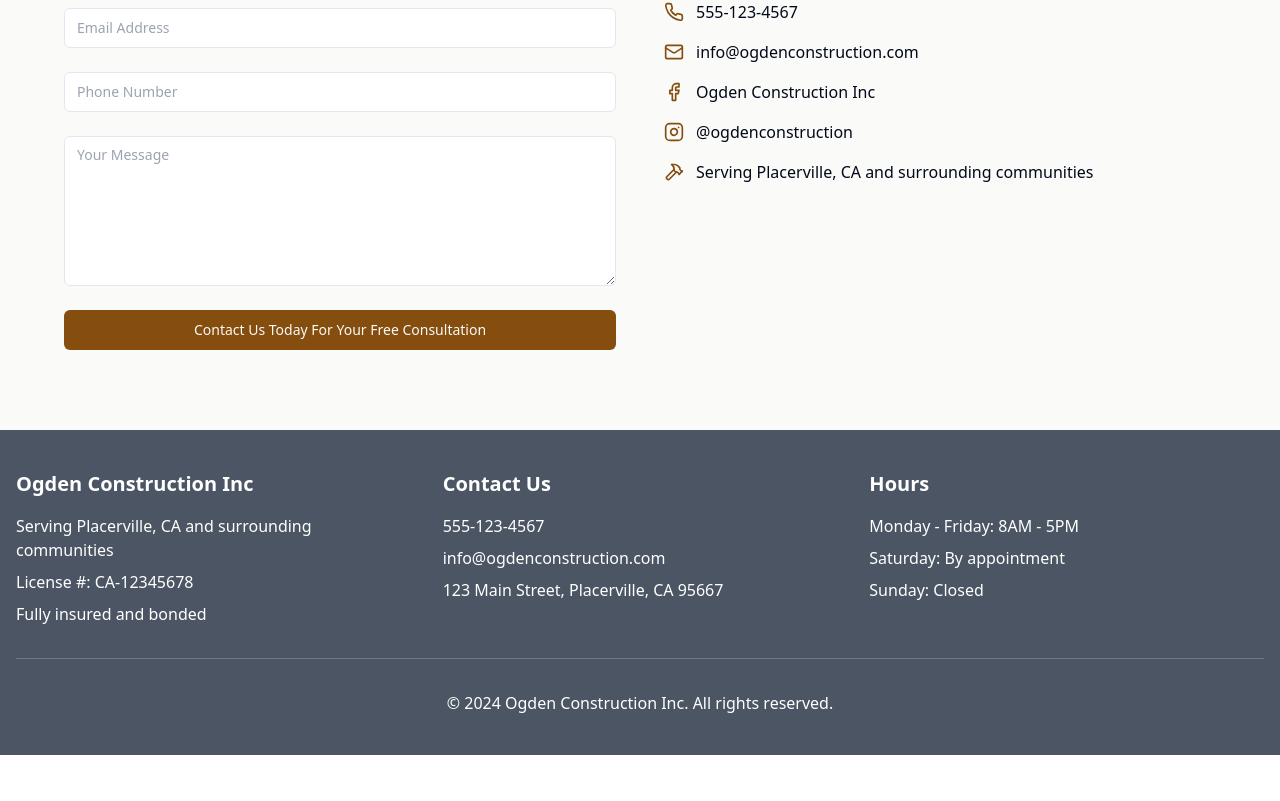
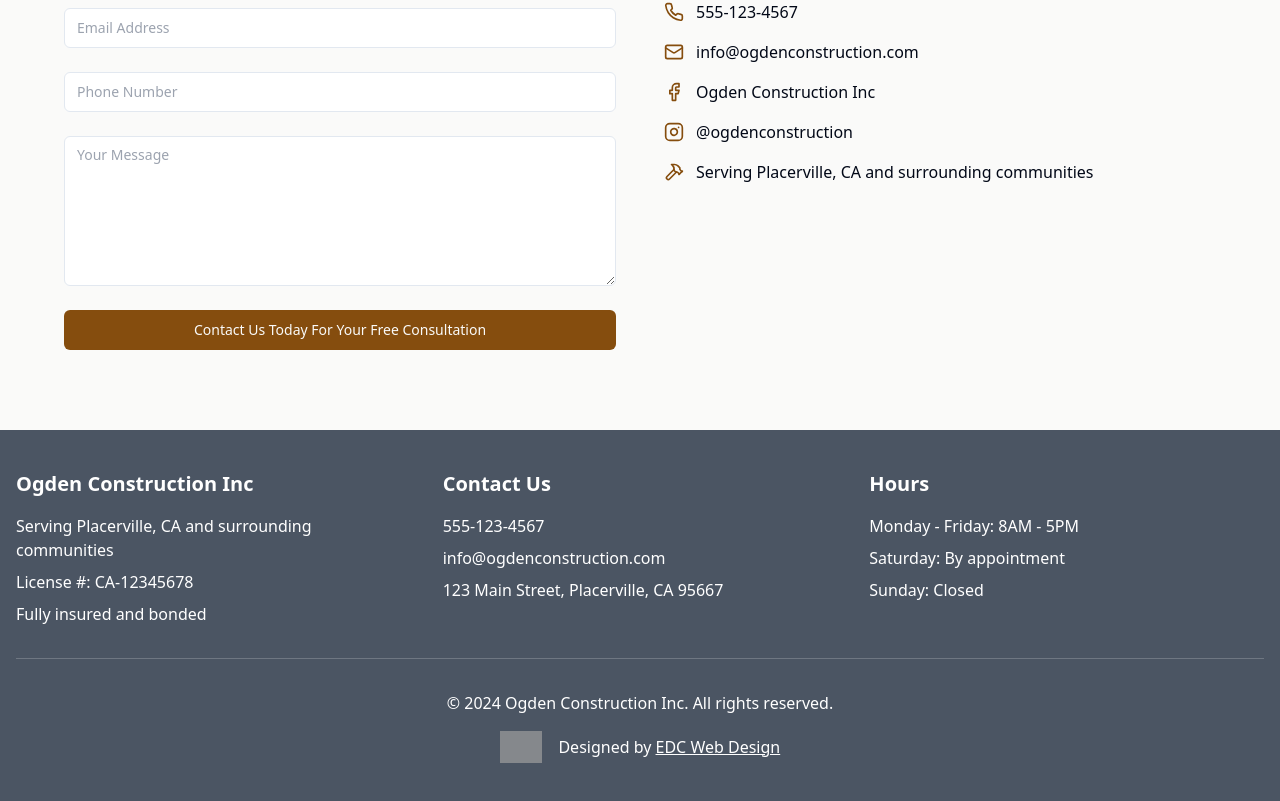
Before and after one commit to garretdgrant/bright-north-landing, a React (Vite) app: page / in a window 1280 px wide. Shown: the part 2624-3425 px from the top of the page. Before the commit the page ends 3379 px from the top, so only its background shows below. Built offline with nearby package versions, Linux system fonts and the light colour scheme; grey boxes are pictures that could not be loaded.

Commit message:
Add footer credit and logo
Update the footer to include a credit line with a link to EDC Web Design and a placeholder for the EDC Web Design logo.

```diff
--- a/src/components/Layout.tsx
+++ b/src/components/Layout.tsx
@@ -1,4 +1,3 @@
-
 import { useState } from "react";
 import { Link, useLocation } from "react-router-dom";
 import { Home, Hammer, Image, Users, Phone, Menu, X } from "lucide-react";
@@ -128,8 +127,26 @@ export const Layout = ({ children }: { children: React.ReactNode }) => {
               <p>Sunday: Closed</p>
             </div>
           </div>
-          <div className="border-t border-white/20 mt-8 pt-8 text-center">
-            <p>&copy; {new Date().getFullYear()} Ogden Construction Inc. All rights reserved.</p>
+          <div className="border-t border-white/20 mt-8 pt-8 text-center flex flex-col items-center">
+            <p className="mb-4">&copy; {new Date().getFullYear()} Ogden Construction Inc. All rights reserved.</p>
+            <div className="flex items-center space-x-4">
+              <img
+                src="/placeholder.svg"
+                alt="EDC Web Design Logo"
+                className="h-8 w-auto opacity-70 grayscale"
+              />
+              <p>
+                Designed by{' '}
+                <a
+                  href="https://edcwebdesigns.com"
+                  target="_blank"
+                  rel="noopener noreferrer"
+                  className="underline hover:text-accent transition-colors"
+                >
+                  EDC Web Design
+                </a>
+              </p>
+            </div>
           </div>
         </div>
       </footer>
```
